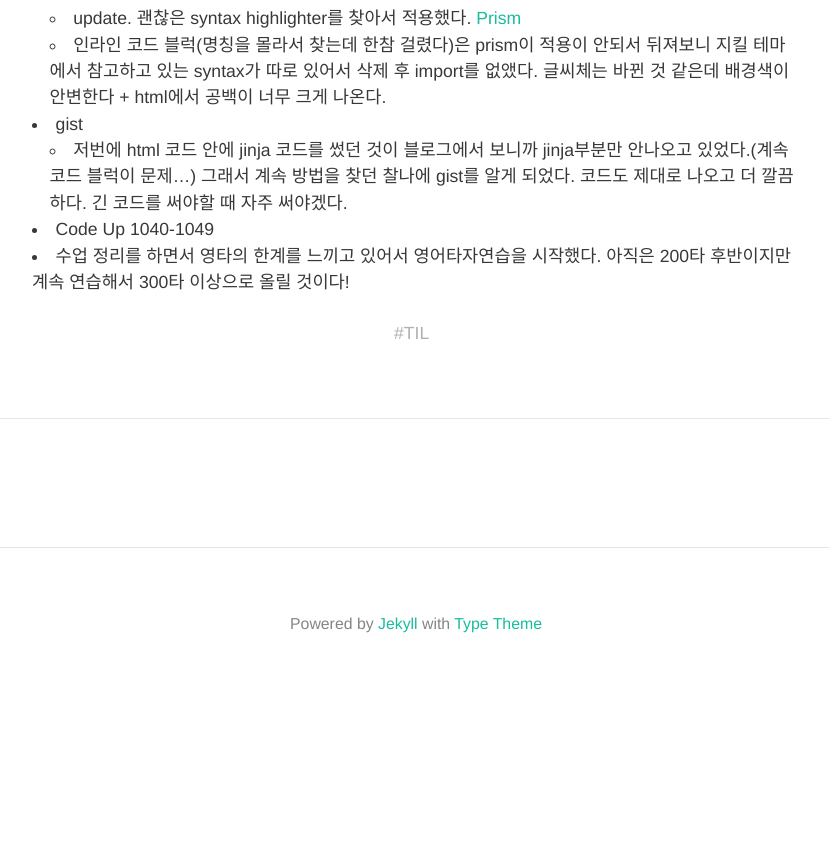
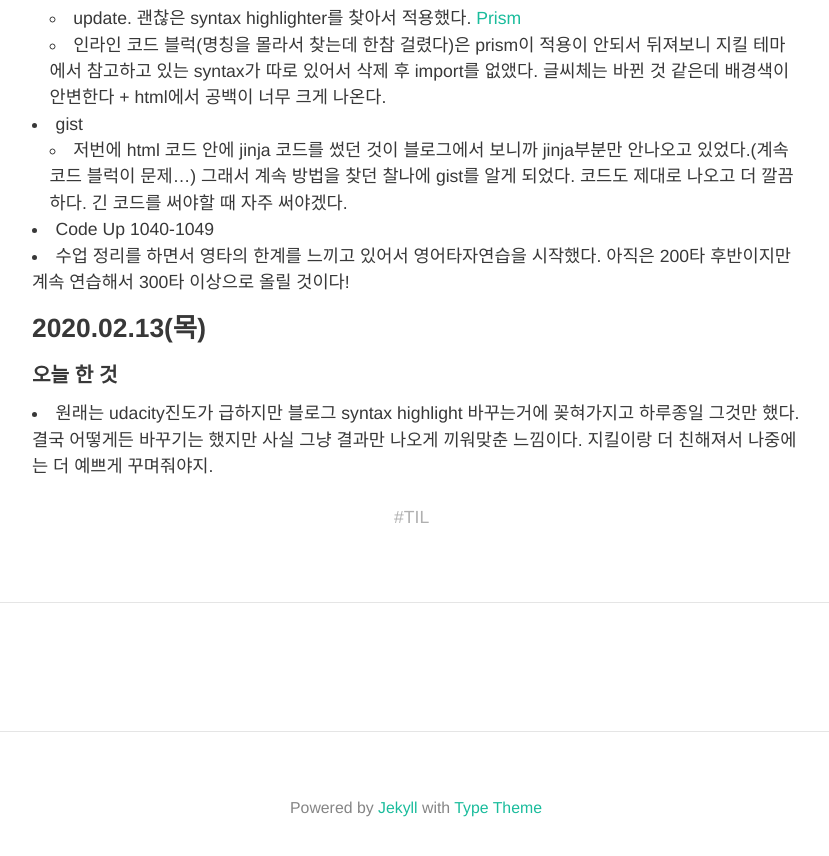
Before and after one commit to HyunlangBan/hyunlangban.github.io, a Jekyll site: the page built from _posts/2020-02-10-week-til.md, in a window 1280 px wide and 900 px high, scrolled down 1703 px. Shown: the top 856 px of the window, without its empty margins (224-1053 px from the left). Built offline with Jekyll 4.4.1, drawn with Linux system fonts in a browser that asks for light colours; nearby versions of some CDN libraries; some web fonts are replaced; comment, search, counter and statistics services are not loaded; before the commit the page ends 2419 px from its top, so only the background shows below that.

Commit message:
Update 2020-02-10-week-til.md

```diff
--- a/_posts/2020-02-10-week-til.md
+++ b/_posts/2020-02-10-week-til.md
@@ -41,3 +41,8 @@ tag: TIL
   - 저번에 html 코드 안에 jinja 코드를 썼던 것이 블로그에서 보니까 jinja부분만 안나오고 있었다.(계속 코드 블럭이 문제...) 그래서 계속 방법을 찾던 찰나에 gist를 알게 되었다. 코드도 제대로 나오고 더 깔끔하다. 긴 코드를 써야할 때 자주 써야겠다.
 - Code Up 1040-1049
 - 수업 정리를 하면서 영타의 한계를 느끼고 있어서 영어타자연습을 시작했다. 아직은 200타 후반이지만 계속 연습해서 300타 이상으로 올릴 것이다!
+
+
+### 2020.02.13(목)
+#### 오늘 한 것
+- 원래는 udacity진도가 급하지만 블로그 syntax highlight 바꾸는거에 꽂혀가지고 하루종일 그것만 했다. 결국 어떻게든 바꾸기는 했지만 사실 그냥 결과만 나오게 끼워맞춘 느낌이다. 지킬이랑 더 친해져서 나중에는 더 예쁘게 꾸며줘야지.
```
